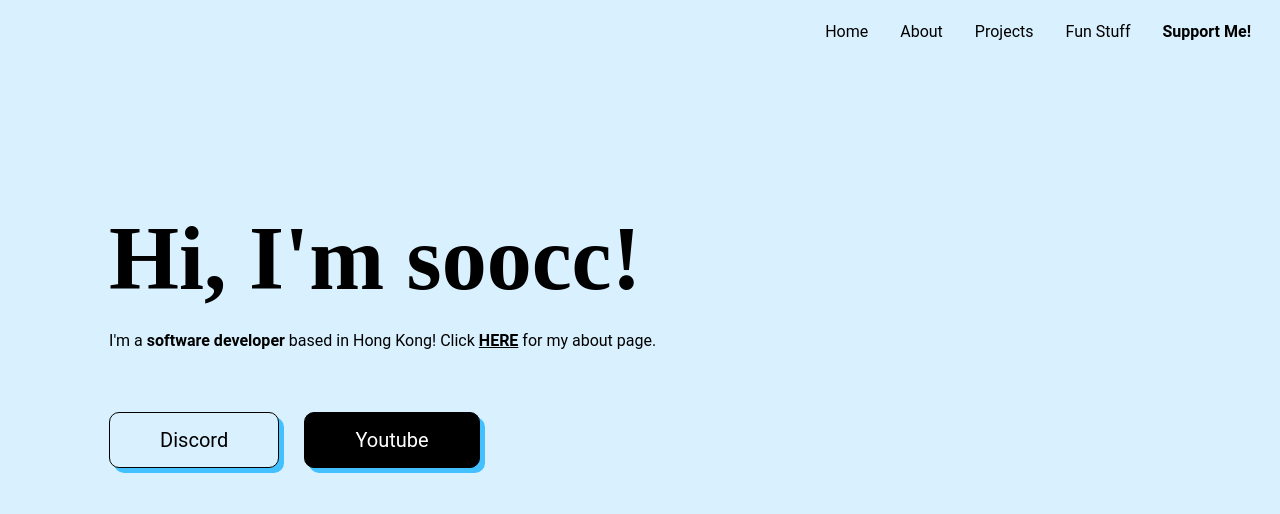
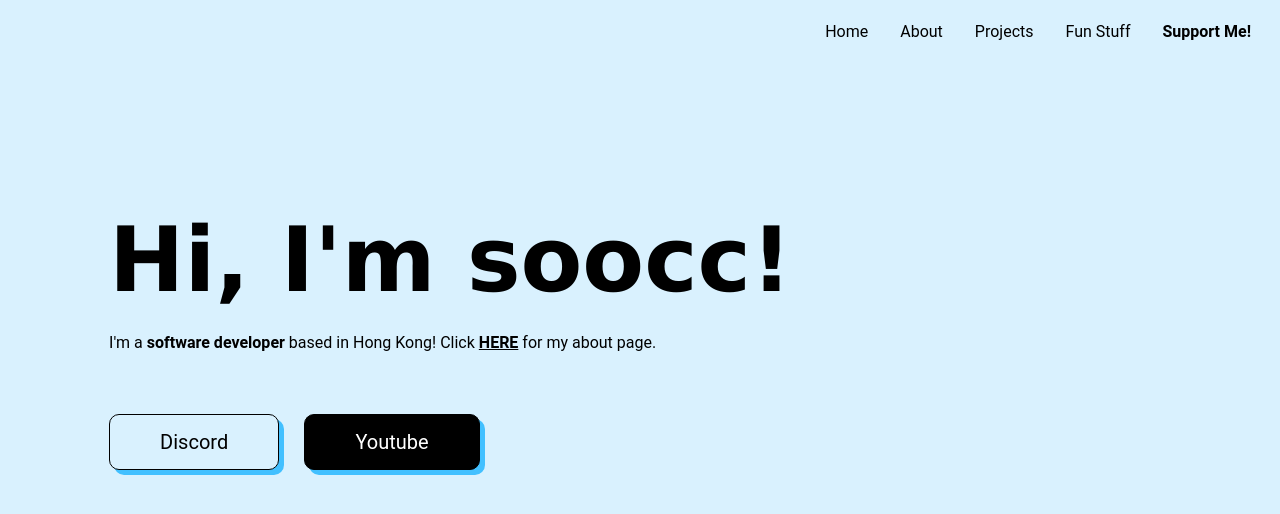
Before and after one commit to soocc/sooccsocks2, a Jekyll site: the page built from index.html, in a window 1280 px wide. Shown: the top 514 px of the page. Built offline with Jekyll 4.4.1, drawn with Linux system fonts in a browser that asks for light colours; some web fonts are replaced.

Commit message:
Update index.html

```diff
--- a/index.html
+++ b/index.html
@@ -9,7 +9,7 @@ layout: default
     <link rel="stylesheet" href="/styles/styles.css">
     <style>
       .welcome {
-        font-family: 'GlacialIndifferenceRegular';
+        font-family: 'Verdana';
         font-weight: bold;
         font-size: 90px;
         margin-bottom: 0;
```
